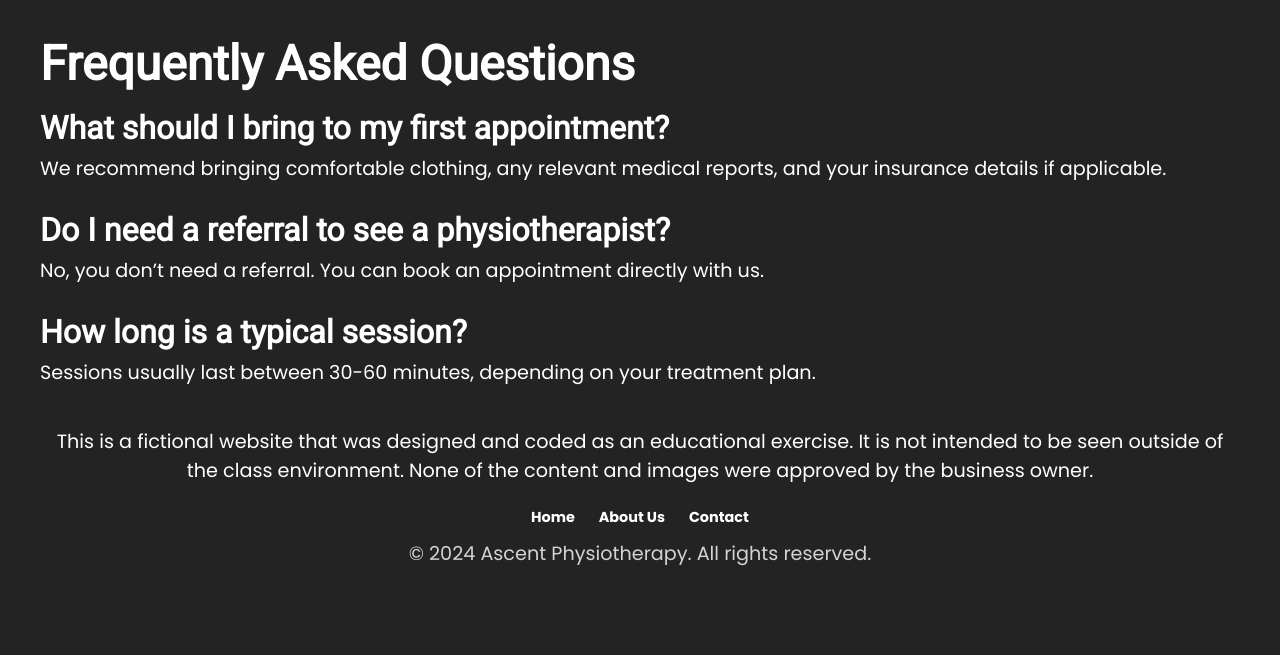
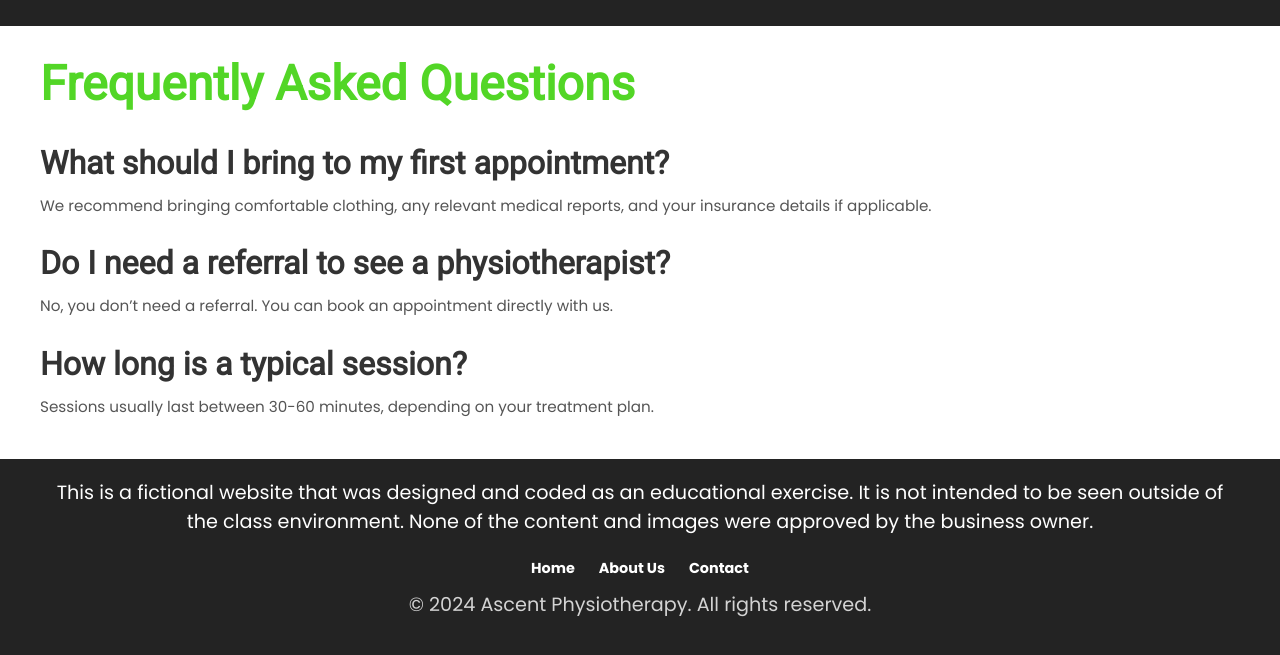
Before and after one commit to nic-dgl103-f24-dlu1/project-shokeenhanu12, a plain HTML site: page contact.html in a window 1280 px wide. Shown: the part 1554-2209 px from the top of the page. Before the commit the page ends 2164 px from the top, so only its background shows below. Drawn offline with Linux system fonts and the light colour scheme.

Commit message:
Style the faq section

```diff
--- a/style.css
+++ b/style.css
@@ -474,6 +474,31 @@ td {
 }
 
 /* ---------- FAQs ---------- */
+
+.faqs {
+  padding: 20px;
+  background: #fff;
+}
+
+.faqs h2 {
+  color: #52d626;
+  margin-bottom: 15px;
+}
+
+.faq {
+  margin-bottom: 15px;
+}
+
+.faq h3 {
+  color: #333;
+  margin-bottom: 5px;
+}
+
+.faq p {
+  font-size: 0.95rem;
+  color: #555;
+}
+
 /* Footer */
 
 .site-footer {
```
